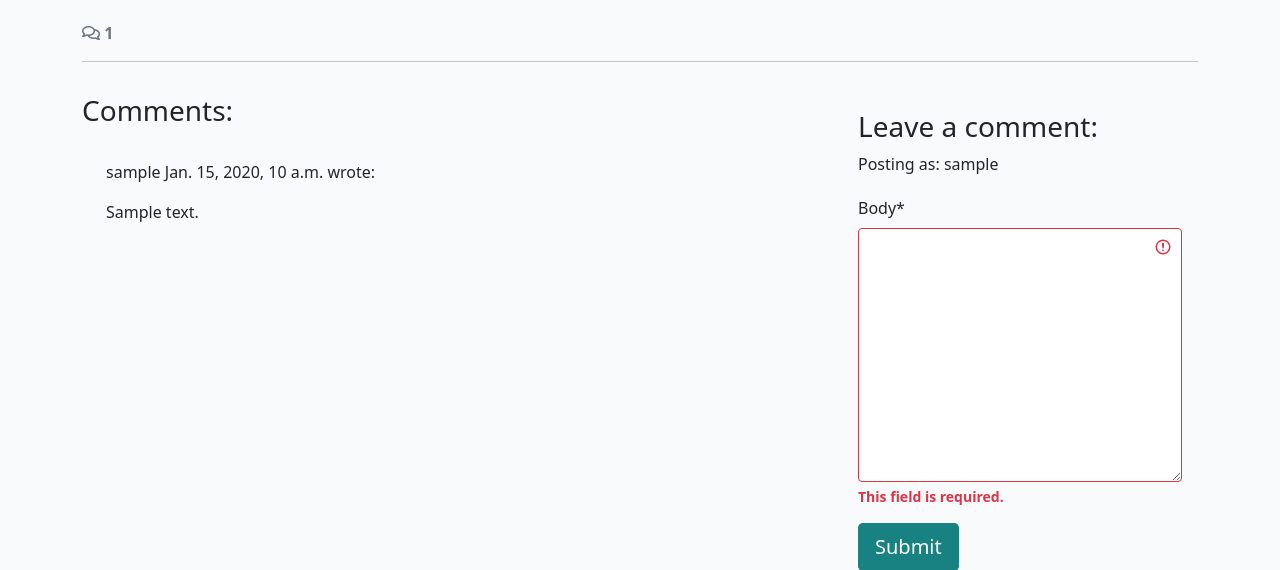
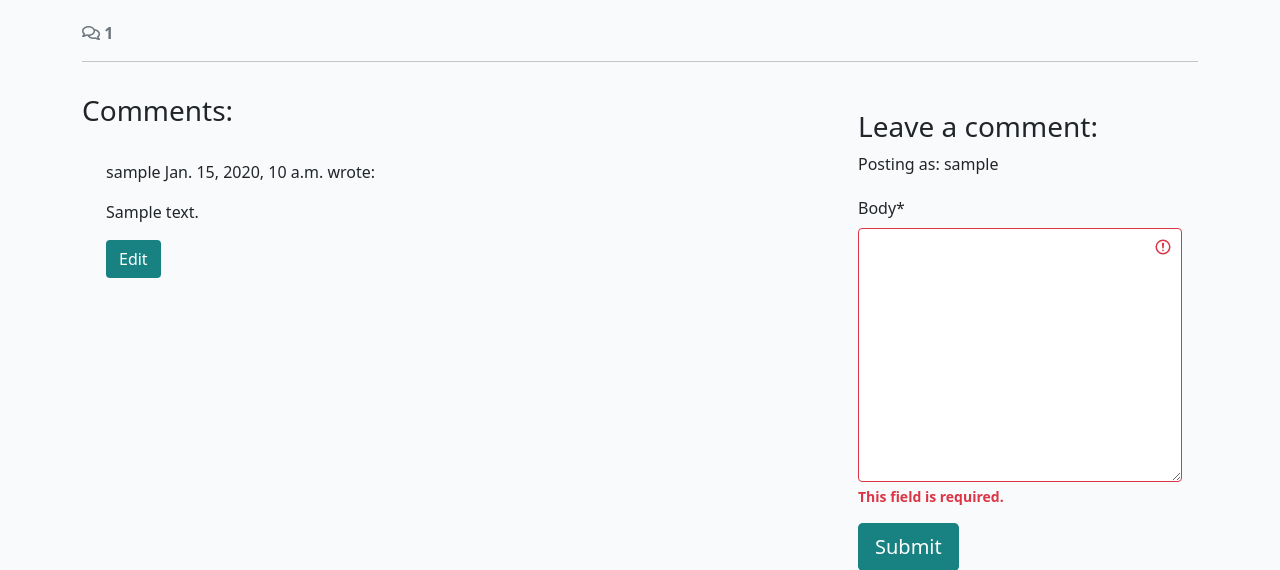
Before and after one commit to Dee-Des/codestar_blog, a Django app: a page that uses blog/templates/blog/post_detail.html in a window 1280 px wide. Shown: the part 517-1087 px from the top of the page. Run offline with Django 4.2, Linux system fonts and the light colour scheme; a user stored in the database is signed in; tables that the repository leaves empty hold one stand-in row (values such as "Sample post"); parts of the project's set-up code (start-up, migrations or seed data) failed here and were passed over; some libraries are stand-ins or nearby versions.

Commit message:
add code for view, url and button to edit a comment

```diff
--- a/blog/templates/blog/post_detail.html
+++ b/blog/templates/blog/post_detail.html
@@ -68,6 +68,9 @@
             This comment is awaiting approval
           </p>
           {% endif %}
+          {% if user.is_authenticated and comment.author == user %}
+          <button class="btn btn-edit" comment_id="{{ comment.id }}">Edit</button>
+          {% endif %}
         </div>
         <!-- Our for loop ends here -->
         {% endfor %}
@@ -79,12 +82,10 @@
         {% if user.is_authenticated %}
         <h3>Leave a comment:</h3>
         <p>Posting as: {{ user.username }}</p>
-        <form id="commentForm" method="post"
-          style="margin-top: 1.3em;">
+        <form id="commentForm" method="post" style="margin-top: 1.3em;">
           {{ comment_form | crispy }}
           {% csrf_token %}
-          <button id="submitButton" type="submit"
-            class="btn btn-signup btn-lg">Submit</button>
+          <button id="submitButton" type="submit" class="btn btn-signup btn-lg">Submit</button>
         </form>
         {% else %}
         <p>Log in to leave a comment</p>
--- a/blog/urls.py
+++ b/blog/urls.py
@@ -4,4 +4,6 @@ from django.urls import path
 urlpatterns = [
     path('', views.PostList.as_view(), name='home'),
     path('<slug:slug>/', views.post_detail, name='post_detail'),
+    path('<slug:slug>/edit_comment/<int:comment_id>',
+         views.comment_edit, name='comment_edit'),
 ]
--- a/blog/views.py
+++ b/blog/views.py
@@ -1,7 +1,8 @@
-from django.shortcuts import render, get_object_or_404
+from django.shortcuts import render, get_object_or_404, reverse
 from django.views import generic
 from django.contrib import messages
-from .models import Post
+from django.http import HttpResponseRedirect
+from .models import Post, Comment
 from .forms import CommentForm
 
 # Create your views here.
@@ -75,3 +76,25 @@ def post_detail(request, slug):
     "comment_form": comment_form,
     "coder": "Matt Rudge"},
      )
+
+def comment_edit(request, slug, comment_id):
+    """
+    view to edit comments
+    """
+    if request.method == "POST":
+
+        queryset = Post.objects.filter(status=1)
+        post = get_object_or_404(queryset, slug=slug)
+        comment = get_object_or_404(Comment, pk=comment_id)
+        comment_form = CommentForm(data=request.POST, instance=comment)
+
+        if comment_form.is_valid() and comment.author == request.user:
+            comment = comment_form.save(commit=False)
+            comment.post = post
+            comment.approved = False
+            comment.save()
+            messages.add_message(request, messages.SUCCESS, 'Comment Updated!')
+        else:
+            messages.add_message(request, messages.ERROR, 'Error updating comment!')
+
+    return HttpResponseRedirect(reverse('post_detail', args=[slug]))
--- a/static/js/script.js
+++ /dev/null
@@ -1 +0,0 @@
-console.log("Life, The Universe and Everything!");
```
Lines whose indentation alone changed are shown as unchanged.
